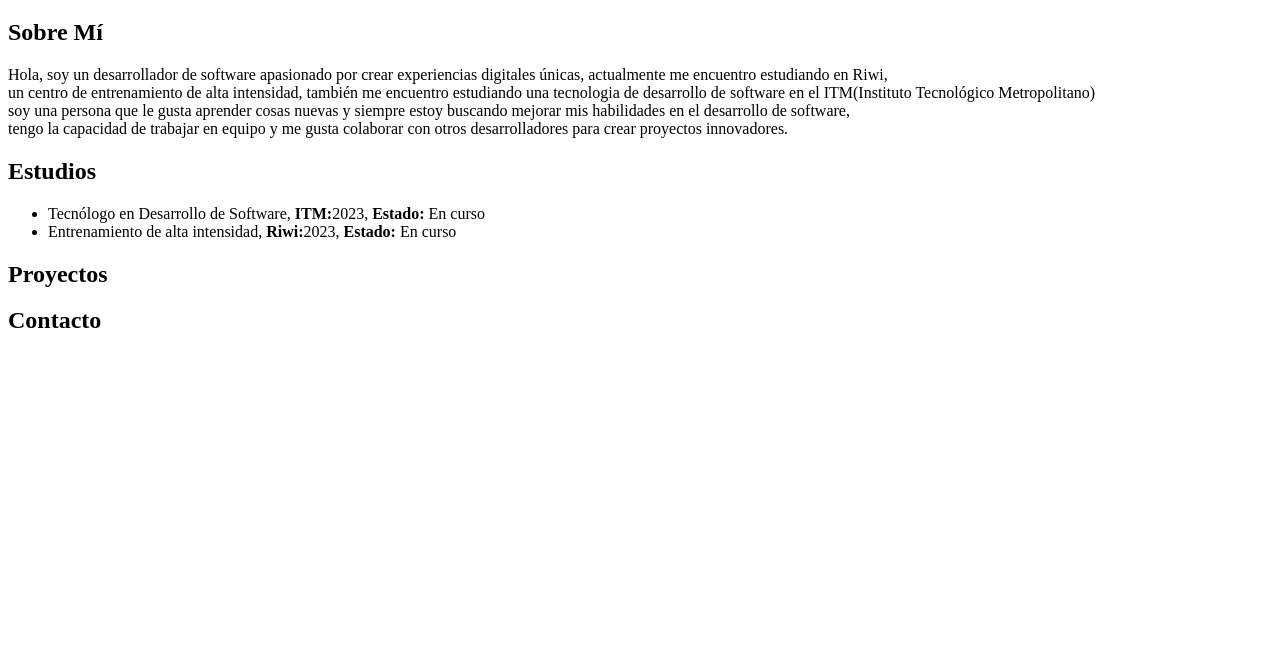
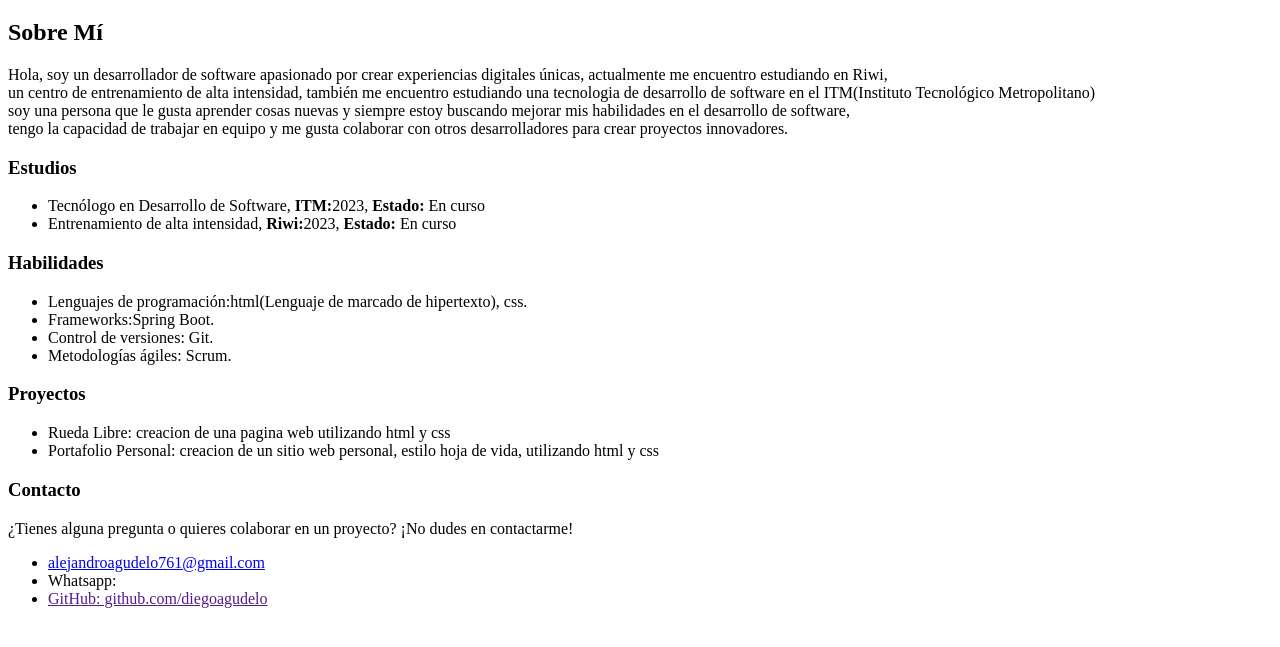
Before and after one commit to alejo761-collab/Mi-Portafolio, a plain HTML site: page index.html in a window 1280 px wide. Shown: the part 61-708 px from the top of the page. Drawn offline with Linux system fonts and the light colour scheme.

Commit message:
Agrego link a mi correo

```diff
--- a/index.html
+++ b/index.html
@@ -19,15 +19,35 @@
                         tengo la capacidad de trabajar en equipo y me gusta colaborar con otros desarrolladores para crear proyectos innovadores. </p>
                 </section>
                 <section>
-                    <h2>Estudios</h2>
+                    <h3>Estudios</h3>
                     <ul>
                         <li>Tecnólogo en Desarrollo de Software, <strong>ITM:</strong>2023, <strong>Estado:</strong> En curso</li>
                         <li>Entrenamiento de alta intensidad, <strong>Riwi:</strong>2023, <strong>Estado:</strong> En curso</li>
                     </ul>
                 </section>
                 <section>
-                    <h2>Proyectos</h2>
-
+                    <h3>Habilidades</h3>
+                    <ul>
+                        <li>Lenguajes de programación:html(Lenguaje de marcado de hipertexto), css.</li>
+                        <li>Frameworks:Spring Boot.</li>
+                        <li>Control de versiones: Git.</li>
+                        <li>Metodologías ágiles: Scrum.</li>
+                    </ul>
                 </section>
                 <section>
-                    <h2>Contacto</h2>
+                    <h3>Proyectos</h3>
+                    <ul>
+                        <li>Rueda Libre: creacion de una pagina web utilizando html y css</li>
+                        <li>Portafolio Personal: creacion de un sitio web personal, estilo hoja de vida, utilizando html y css</li>
+                    </ul>
+                </section>
+                <section>
+                    <h3>Contacto</h3>
+                    <p>¿Tienes alguna pregunta o quieres colaborar en un proyecto? ¡No dudes en contactarme!</p>
+                    <ul>
+                        <li><a href="https://mail.google.com/mail/?view=cm&fs=1&to=alejandroagudelo761@gmail.com&su=vista%20de%20la%20hoja%20de%20vida&body=Hola,%20quiero%20contactarme%20contigo%20para" target="_blank">alejandroagudelo761@gmail.com</a></li>
+                        <li>Whatsapp:<a href=""</li>
+                        <li>GitHub: github.com/diegoagudelo</li>
+                    </ul>
+                </section>
+            </main>
```
